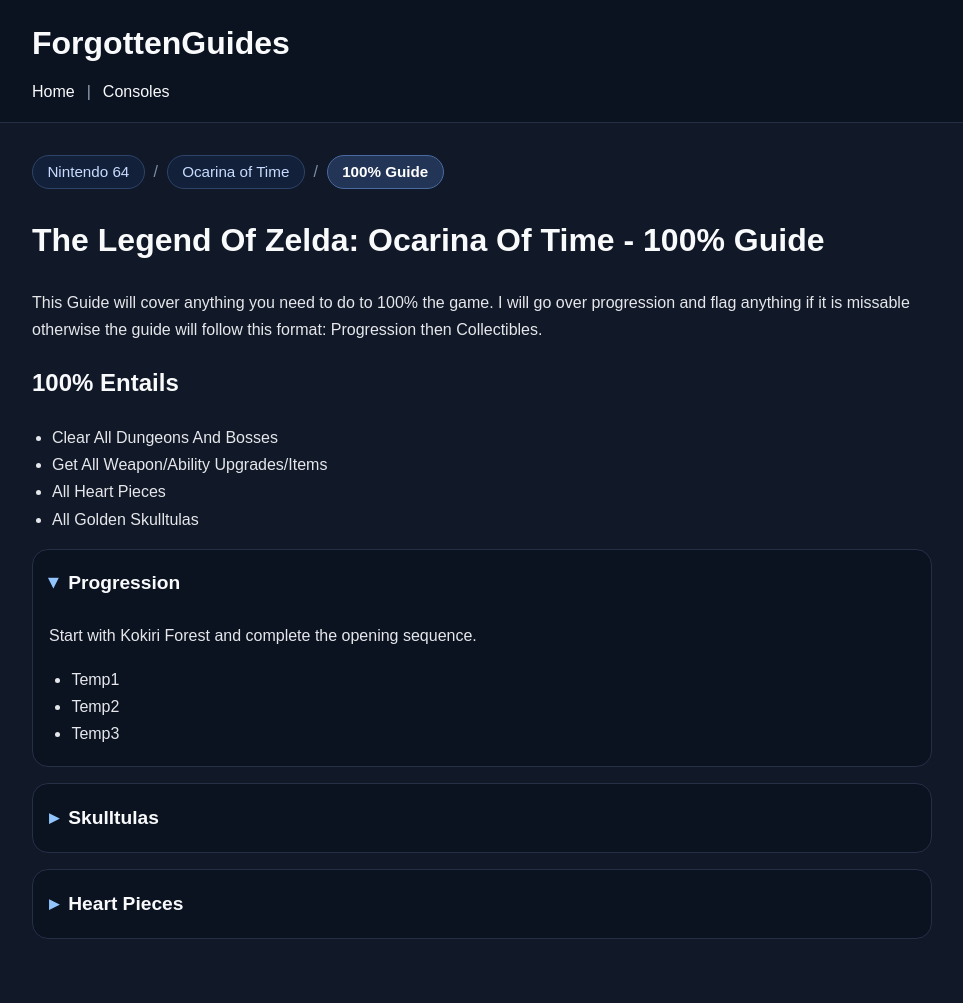
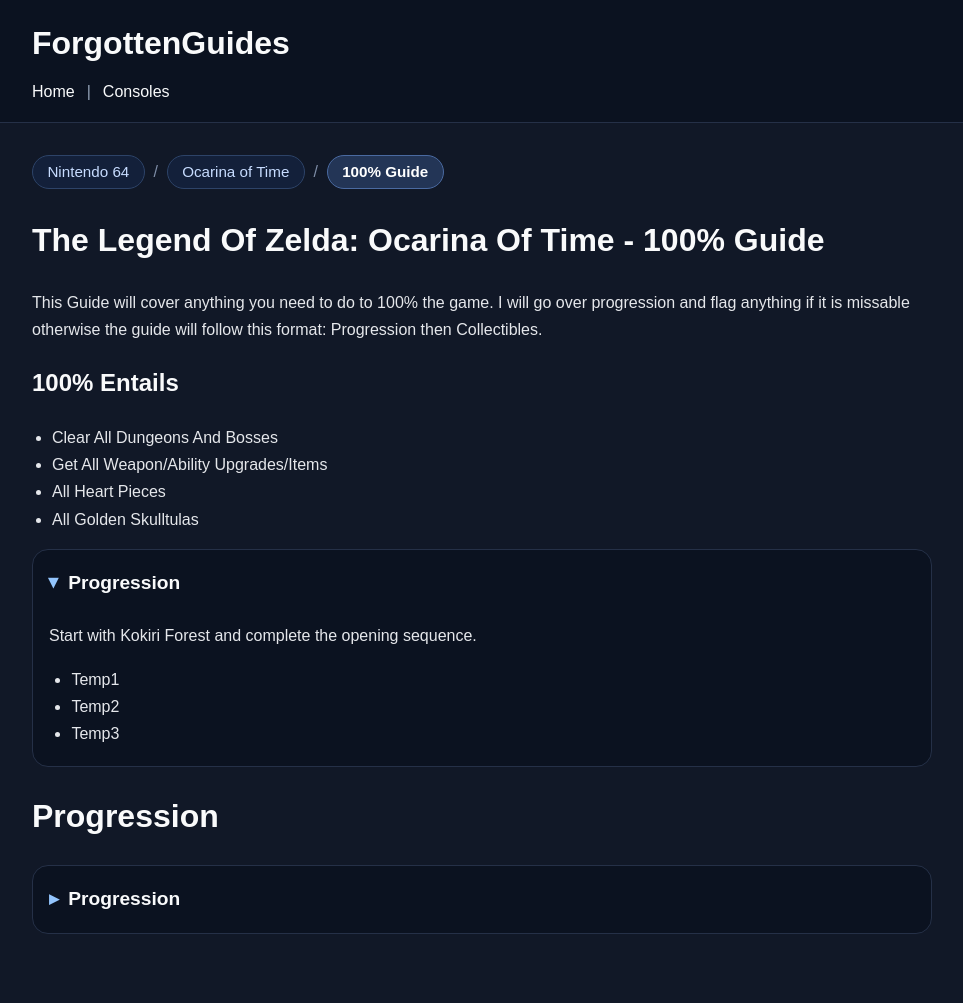
Before and after one commit to ForgottenGem/ForgottenGuides, a Jekyll site: the page built from n64/oot/100-percent-guideoot.md, in a window 1280 px wide. Shown: the whole page, without its empty margins (158-1121 px from the left). Built offline with Jekyll 4.4.1, drawn with Linux system fonts in a browser that asks for light colours.

Commit message:
Update 100-percent-guideoot.md

```diff
--- a/n64/oot/100-percent-guideoot.md
+++ b/n64/oot/100-percent-guideoot.md
@@ -37,26 +37,35 @@ Progression then Collectibles.
   </ul>
 </details>
 
-<details class="guide-section">
-  <summary>Skulltulas</summary>
 
-  <p>This section covers all Gold Skulltula locations.</p>
+# Progression
 
+<details class="console-guide-section">
+  <summary>Progression</summary>
   <ul>
-    <li>Temp1</li>
-    <li>Temp2</li>
-    <li>Temp3</li>
+    <li>
+      <details class="console-guide-section">
+        <summary>Kokiri Forest & The Deku Tree</summary>
+        <ul>
+          <li>
+            <a class="button-link" href="{{ '/n64/' | relative_url }}">
+              Nintendo 64
+            </a>
+          </li>
+        </ul>
+      </details>
+    </li>
+    <li>
+      <details class="console-guide-section">
+        <summary>Hyrule Field & The Princess</summary>
+        <ul>
+          <li>
+            <a class="button-link" href="{{ '/n64/' | relative_url }}">
+              Temp
+            </a>
+          </li>
+        </ul>
+      </details>
+    </li>
   </ul>
 </details>
-
-<details class="guide-section">
-  <summary>Heart Pieces</summary>
-
-  <p>This section covers all Heart Piece locations.</p>
-
-  <ul>
-     <li>Temp1</li>
-    <li>Temp2</li>
-    <li>Temp3</li>
-  </ul>
-</details>
```
